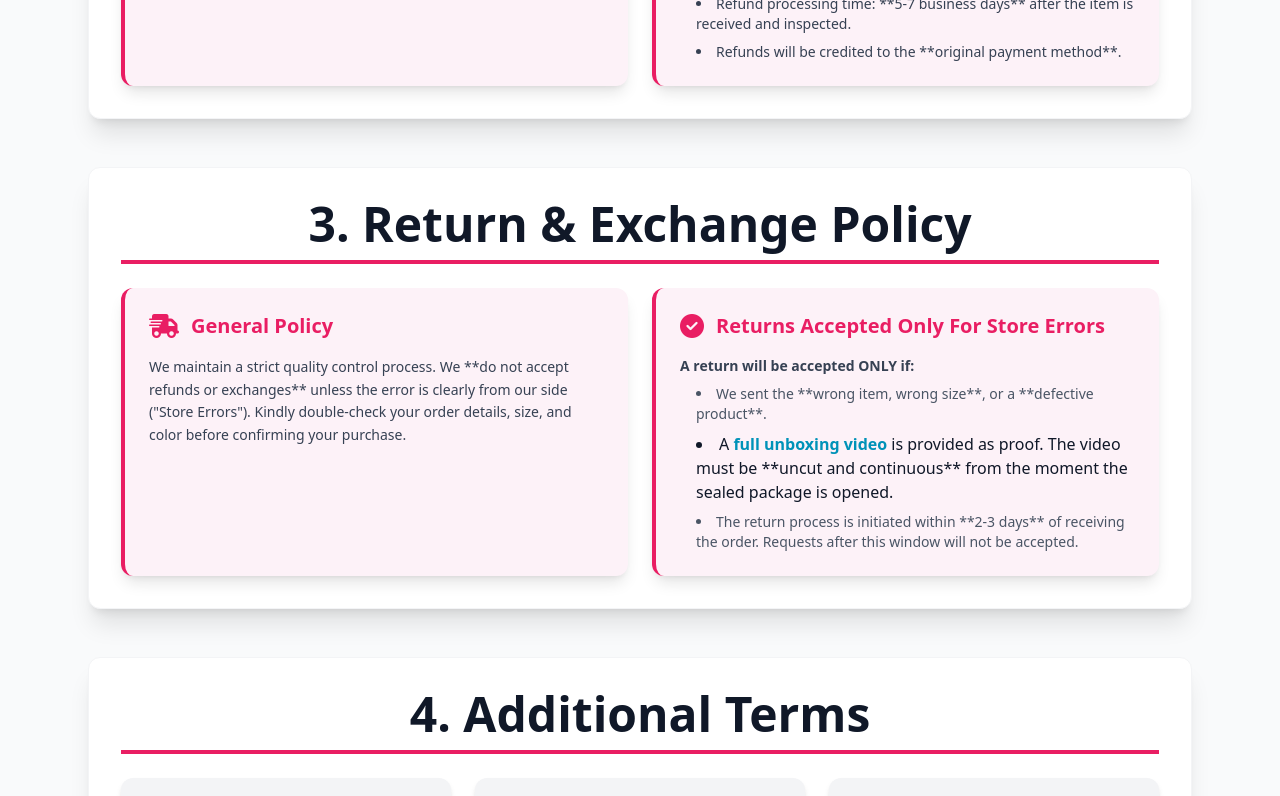
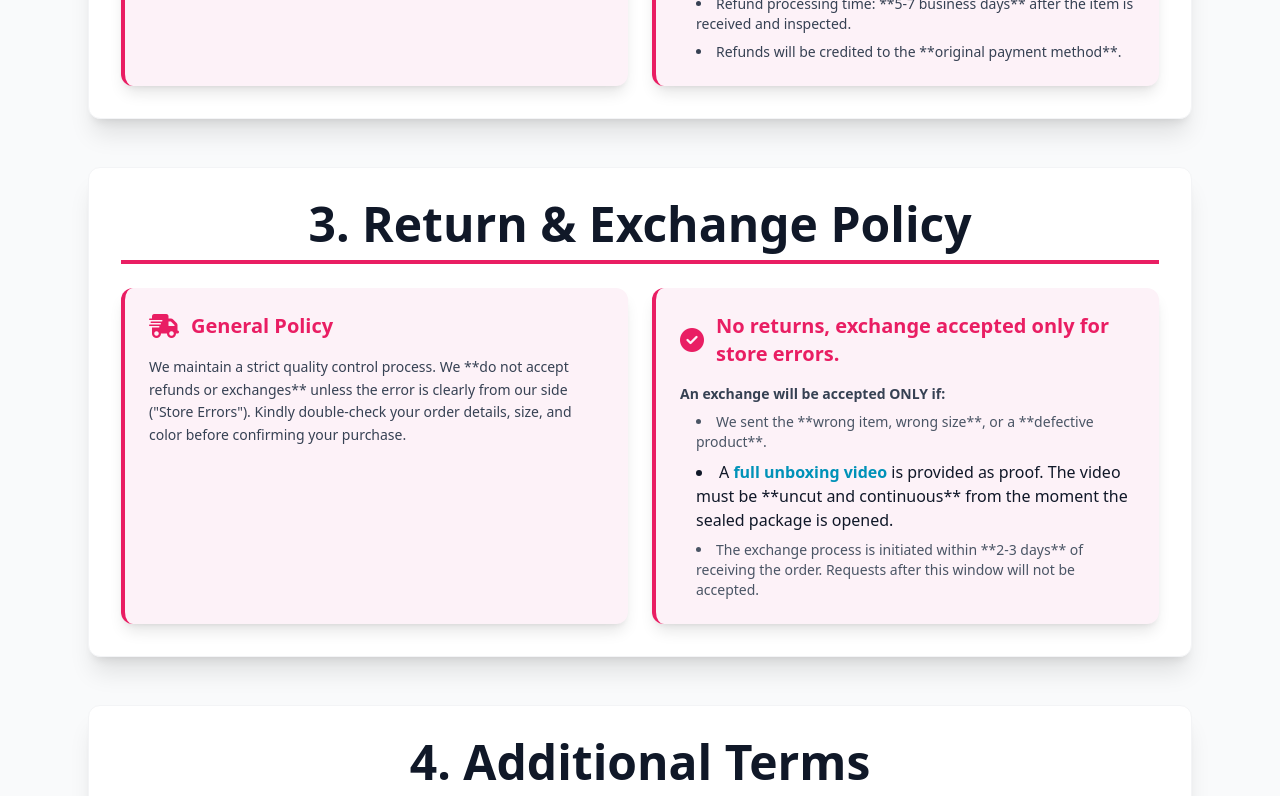
Before and after one commit to pratham-sarankar/tererang, a React (Vite) app: page /TermsPage in a window 1280 px wide. Shown: the part 1711-2507 px from the top of the page. Built offline with nearby package versions, Linux system fonts and the light colour scheme; no server answers.

Commit message:
Update T&C page.

```diff
--- a/src/pages/Terms.jsx
+++ b/src/pages/Terms.jsx
@@ -138,12 +138,12 @@ const App = () => {
                                     </PolicyBox>
 
                                     {/* Returns Accepted Card (Right) */}
-                                    <PolicyBox iconClass="fas fa-check-circle" title="Returns Accepted Only For Store Errors">
-                                        <p className="font-semibold text-gray-700 text-sm mb-2">A return will be accepted ONLY if:</p>
+                                    <PolicyBox iconClass="fas fa-check-circle" title="No returns, exchange accepted only for store errors.">
+                                        <p className="font-semibold text-gray-700 text-sm mb-2">An exchange will be accepted ONLY if:</p>
                                         <ul className="list-disc list-inside space-y-2 text-gray-600 ml-4 text-sm">
                                             <li>We sent the **wrong item, wrong size**, or a **defective product**.</li>
                                             <li>A **full unboxing video** is provided as proof. The video must be **uncut and continuous** from the moment the sealed package is opened.</li>
-                                            <li>The return process is initiated within **2-3 days** of receiving the order. Requests after this window will not be accepted.</li>
+                                            <li>The exchange process is initiated within **2-3 days** of receiving the order. Requests after this window will not be accepted.</li>
                                         </ul>
                                     </PolicyBox>
                                 </div>
--- a/src/products/TermsPage.jsx
+++ b/src/products/TermsPage.jsx
@@ -193,7 +193,7 @@ const App = () => {
                                     {/* Cancellation Policy Card (Right) */}
                                     <PolicyBox iconClass="fas fa-redo-alt" title="Order Cancellation">
                                         <ul className="list-disc list-inside space-y-2 text-gray-700 ml-4 text-sm">
-                                            <li className={`text-base text-gray-900`}><span className={`font-extrabold ${HIGHLIGHT_COLOR_CLASS}`}>Orders cannot be cancelled</span> once payment is confirmed.</li>
+                                            <li className={`text-base text-gray-900`}><span className={`font-extrabold ${HIGHLIGHT_COLOR_CLASS}`}>Orders can be cancelled within 12 hrs</span> once payment is confirmed.</li>
                                             <li>Please double-check your order details before making payment.</li>
                                         </ul>
 
@@ -223,12 +223,12 @@ const App = () => {
                                     </PolicyBox>
 
                                     {/* Returns Accepted Card (Right) */}
-                                    <PolicyBox iconClass="fas fa-check-circle" title="Returns Accepted Only For Store Errors">
-                                        <p className="font-semibold text-gray-700 text-sm mb-2">A return will be accepted ONLY if:</p>
+                                    <PolicyBox iconClass="fas fa-check-circle" title="No returns, exchange accepted only for store errors.">
+                                        <p className="font-semibold text-gray-700 text-sm mb-2">An exchange will be accepted ONLY if:</p>
                                         <ul className="list-disc list-inside space-y-2 text-gray-600 ml-4 text-sm">
                                             <li>We sent the **wrong item, wrong size**, or a **defective product**.</li>
                                             <li className={`text-base text-gray-900`}>A <span className={`font-extrabold ${HIGHLIGHT_COLOR_CLASS}`}>full unboxing video</span> is provided as proof. The video must be **uncut and continuous** from the moment the sealed package is opened.</li>
-                                            <li>The return process is initiated within **2-3 days** of receiving the order. Requests after this window will not be accepted.</li>
+                                            <li>The exchange process is initiated within **2-3 days** of receiving the order. Requests after this window will not be accepted.</li>
                                         </ul>
                                     </PolicyBox>
                                 </div>
```
